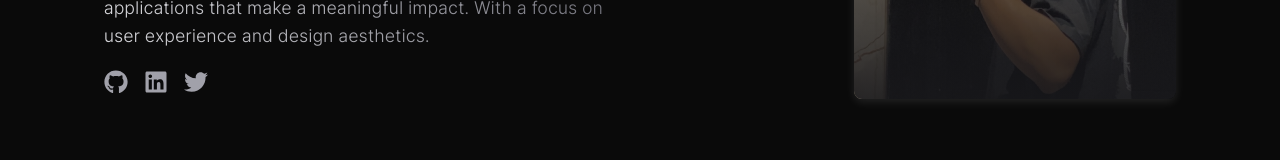
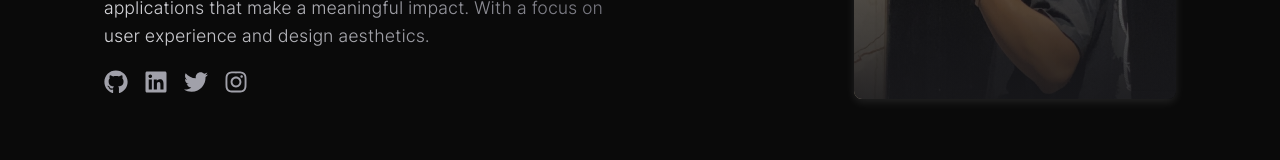
Before and after one commit to ratanz/Portfolio, a Next.js app: page / in a window 1280 px wide. Shown: the part 461-621 px from the top of the page. Built offline with nearby package versions, Linux system fonts and the light colour scheme.

Commit message:
added new icon

```diff
--- a/components/ui/icons.tsx
+++ b/components/ui/icons.tsx
@@ -1,5 +1,5 @@
 import Magnetic from "./Magnetic";
-import { FaGithub, FaLinkedin, FaTwitter } from "react-icons/fa";
+import { FaGithub, FaInstagram, FaLinkedin, FaTwitter } from "react-icons/fa";
 // import { MdEmail } from "react-icons/md";
 import { useRef } from "react";
 import { gsap } from "gsap";
@@ -9,7 +9,6 @@ const Icons = () => {
   const iconsRef = useRef<HTMLDivElement>(null);
 
   useEffect(() => {
-
     // icons animation
     gsap.fromTo(
       iconsRef.current,
@@ -60,6 +59,17 @@ const Icons = () => {
           <FaTwitter className="w-6 h-6" />
         </a>
       </Magnetic>
+      <Magnetic>
+        <a
+          href="https://instagram.com/ratanz.codes"
+          target="_blank"
+          rel="noopener noreferrer"
+          className="bg-gradient-to-t text-zinc-400 rounded-md transition-colors"
+        >
+          <FaInstagram className="w-6 h-6" />
+        </a>
+      </Magnetic>
+
       {/* <Magnetic>
         <a
           href="mailto:ratanrathod870@gmail.com"
```
